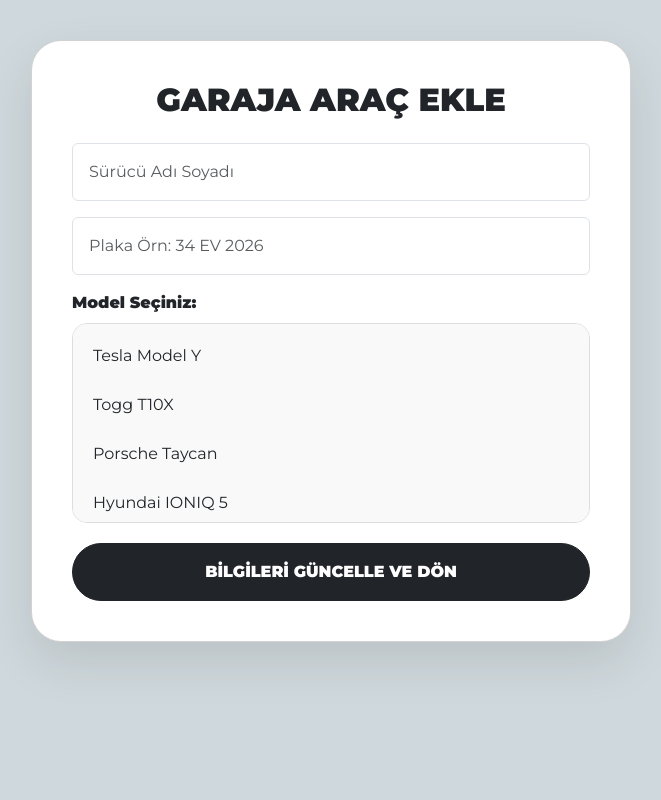
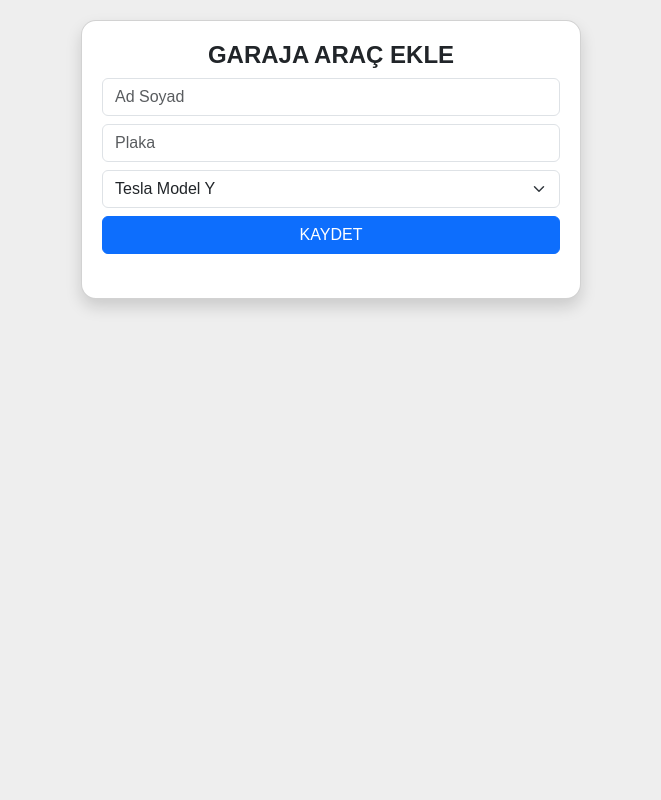
Before and after one commit to cybrbrk/TamSarj, a website: page views/garajim.html in a window 1280 px wide. Shown: the whole page, without its empty margins (309-970 px from the left). Drawn offline with nearby package versions, Linux system fonts and the light colour scheme; no server answers.

Commit message:
Add files via upload

```diff
--- a/views/garajim.html
+++ b/views/garajim.html
@@ -2,63 +2,57 @@
 <html lang="tr">
 <head>
 <meta charset="UTF-8">
-<title>Garaj Kaydı | TamŞarj</title>
+<title>TamŞarj Garaj</title>
 <link href="https://cdn.jsdelivr.net/npm/bootstrap@5.3.0/dist/css/bootstrap.min.css" rel="stylesheet">
-<link href="https://fonts.googleapis.com/css2?family=Montserrat:wght@400;900&display=swap" rel="stylesheet">
 <style>
-body { background: #cfd8dc; font-family: 'Montserrat', sans-serif; padding: 40px; }
-.card { max-width: 600px; margin: auto; padding: 40px; border-radius: 30px; background: #fff; box-shadow: 0 20px 50px rgba(0,0,0,0.1); }
-.car-grid { max-height: 200px; overflow-y: auto; border: 1px solid #ddd; border-radius: 15px; margin-bottom: 20px; background: #f9f9f9; padding: 10px; }
-.car-option { padding: 10px; cursor: pointer; border-radius: 10px; margin-bottom: 5px; transition: 0.3s; }
-.car-option:hover { background: #e3f2fd; }
-.car-option.active { background: #2ecc71; color: white; font-weight: bold; }
+body { background: #eee; padding: 20px; font-family: sans-serif; }
+.card { max-width: 500px; margin: auto; padding: 20px; border-radius: 15px; }
+.item { border-bottom: 1px solid #ddd; padding: 10px 0; display: flex; justify-content: space-between; }
 </style>
 </head>
-<body onload="yukle()">
-<div class="card">
-<h2 class="fw-bold text-center mb-4">GARAJA ARAÇ EKLE</h2>
-<input type="text" id="ad" class="form-control mb-3 p-3" placeholder="Sürücü Adı Soyadı">
-<input type="text" id="plaka" class="form-control mb-3 p-3" placeholder="Plaka Örn: 34 EV 2026">
-<label class="fw-bold mb-2">Model Seçiniz:</label>
-<div class="car-grid" id="carGrid"></div>
-<button onclick="kaydet()" class="btn btn-dark w-100 py-3 rounded-pill fw-bold">BİLGİLERİ GÜNCELLE VE DÖN</button>
+<body>
+<div class="card bg-white shadow">
+<h4 class="fw-bold text-center">GARAJA ARAÇ EKLE</h4>
+<input type="hidden" id="editId">
+<input type="text" id="ad" class="form-control mb-2" placeholder="Ad Soyad">
+<input type="text" id="plaka" class="form-control mb-2" placeholder="Plaka">
+<select id="arac" class="form-select mb-2">
+<option value="Tesla Model Y">Tesla Model Y</option>
+<option value="Togg T10X">Togg T10X</option>
+<option value="BMW i4">BMW i4</option>
+</select>
+<button id="btn" onclick="islem()" class="btn btn-primary w-100">KAYDET</button>
+<div id="liste" class="mt-4"></div>
 </div>
 <script>
-const cars = ["Tesla Model Y", "Togg T10X", "Porsche Taycan", "Hyundai IONIQ 5", "BMW i4", "Mercedes EQS", "Audi Q4 e-tron", "Kia EV6", "Volvo XC40 Recharge", "Renault Zoe", "Skywell ET5", "MG4 Electric", "Fiat 500e"];
-let seciliArac = "";
-const grid = document.getElementById('carGrid');
-cars.forEach(car => {
-    const d = document.createElement('div');
-    d.className = 'car-option';
-    d.innerText = car;
-    d.onclick = () => {
-        seciliArac = car;
-        document.querySelectorAll('.car-option').forEach(x => x.classList.remove('active'));
-        d.classList.add('active');
-    };
-    grid.appendChild(d);
+let veri = [];
+function listele() {
+const div = document.getElementById('liste');
+div.innerHTML = '<b>Kayıtlı Araçlar:</b>';
+veri.forEach((item, i) => {
+div.innerHTML += `<div class="item">
+<span>${item.ad} - ${item.arac} (${item.plaka})</span>
+<small>
+<a href="#" onclick="duzenle(${i})">Düzelt</a> |
+<a href="#" onclick="sil(${i})" class="text-danger">Sil</a>
+</small></div>`;
 });
-function yukle() {
-    fetch('/api/kullanici').then(r => r.json()).then(data => {
-        if(data.ad) {
-            document.getElementById('ad').value = data.ad;
-            document.getElementById('plaka').value = data.plaka;
-            seciliArac = data.arac;
-            document.querySelectorAll('.car-option').forEach(opt => {
-                if(opt.innerText === data.arac) opt.classList.add('active');
-            });
-        }
-    });
 }
-function kaydet() {
-    const ad = document.getElementById('ad').value;
-    const plaka = document.getElementById('plaka').value;
-    if(!ad || !seciliArac || !plaka) return alert("Eksik bilgi!");
-    fetch('/api/kaydet', {
-        method: 'POST',
-        headers: {'Content-Type': 'application/json'},
-        body: JSON.stringify({ ad, arac: seciliArac, plaka })
-    }).then(() => window.location.href = "/");
+function islem() {
+const obj = { ad: document.getElementById('ad').value, plaka: document.getElementById('plaka').value, arac: document.getElementById('arac').value };
+const id = document.getElementById('editId').value;
+if(id === "") { veri.push(obj); } else { veri[id] = obj; document.getElementById('editId').value = ""; }
+document.getElementById('ad').value = ""; document.getElementById('plaka').value = "";
+document.getElementById('btn').innerText = "KAYDET";
+listele();
+}
+function sil(i) { veri.splice(i, 1); listele(); }
+function duzenle(i) {
+document.getElementById('editId').value = i;
+document.getElementById('ad').value = veri[i].ad;
+document.getElementById('plaka').value = veri[i].plaka;
+document.getElementById('arac').value = veri[i].arac;
+document.getElementById('btn').innerText = "GÜNCELLE";
 }
 </script>
 </body>
```
Also changed, not shown: views/index.html (+5 -10 lines).
